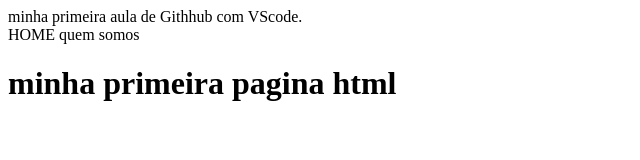
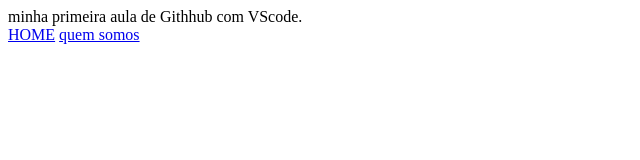
Before and after one commit to 4rtur2269/aula-1-, a plain HTML site: page index.html in a window 1280 px wide. Shown: the whole page, without its empty margins (0-640 px from the left). Drawn offline with Linux system fonts and the light colour scheme.

Commit message:
criação do header

```diff
--- a/index.html
+++ b/index.html
@@ -3,18 +3,15 @@
 <head>
     <meta charset="UTF-8">
     <meta name="viewport" content="width=device-width, initial-scale=1.0">
-    <title>minha primrira pagina html</title>
+    <title>Aula 1</title>
 </head>
 <body>
     <header class="cabecalho"
-    <h1 class=="cabecalho__titulo">minha primeira aula de Githhub com VScode.
-        <nav class="cabecalho__menu>
+    <h1 class=="cabecalho__titulo">minha primeira aula de Githhub com VScode.</h1>
+        <nav class="cabecalho__menu">
             <a href="#">HOME</a>
-            <a hreff=="#"> quem somos</a>
+            <a href="#"> quem somos</a>
         </nav>
     </header>
 </body>
 </html>
-    <h1>minha primeira pagina html</h1>
-</body>
-</html>
```
